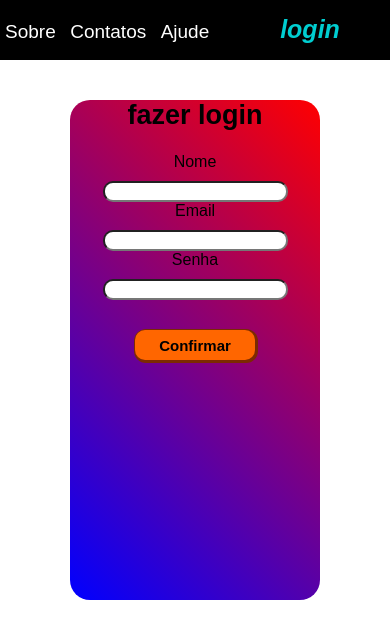
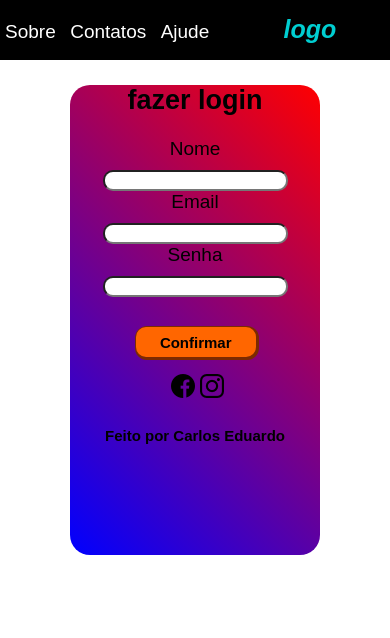
Before and after one commit to CarlosEduardoBastos/CriandoUmaAriaDeRegistro, a plain HTML site: page index.html in a window 390 px wide. Drawn offline with Linux system fonts and the light colour scheme.

Commit message:
concluido o documento html e terminando o site para tela pequena

```diff
--- a/css/small-screen.css
+++ b/css/small-screen.css
@@ -7,9 +7,15 @@
     #menu{
         position: absolute;
         left: -40px;
-
     }
     #menu ul li a{
         font-size: 19px;
     }
+    #caixa{
+        font-size: 19px;
+        width: 250px;
+        height: 470px;
+        position: relative;
+        bottom: 15px;
+    }
 }
--- a/css/style.css
+++ b/css/style.css
@@ -36,9 +36,13 @@ header{
     text-align: center;
     border-radius: 20px ;
     margin: 0 auto;
-    width: 250px;
+    width: 300px;
     height: 500px;
     background: linear-gradient(45deg, blue,red);
+}
+h3{
+    font-size: 15px;
+    margin-top: 70px;
 }
 @keyframes animeformulario{
     0%{
@@ -67,6 +71,7 @@ button{
     box-shadow: 1px 1px 0 2px #7c2a01;
     border: 0;
     margin-top: 30px;
+    margin-left: 60px;
     width: 120px;
     height: 30px;
     transition: box-shadow 0.2s ease,transform 0.2s ease;
@@ -83,3 +88,9 @@ input{
 input,button:focus{
     outline: none;
 }
+/*ícone*/
+img{
+    position: relative;
+    top: 50px;
+    right: 90px;
+}
--- a/index.html
+++ b/index.html
@@ -6,7 +6,6 @@
     <title>Document</title>
     <link rel="stylesheet" href="./css/style.css">
     <link rel="stylesheet" href="./css/small-screen.css">
-
 </head>
 <body>
     <header>
@@ -17,7 +16,7 @@
                <li><a href="ajude.html">Ajude</a></li>
             </ul>
         </nav>
-        <h1 id="logo">login</h1>
+        <h1 id="logo">logo</h1>
     </header>
     <section id="caixa">
         <sction id="caixa__login">
@@ -29,6 +28,9 @@
             <legend>Senha</legend>
             <input type="password" name="senha" id="senha">
             <button onclick="confirmar()">Confirmar</button>
+            <a href="https://www.facebook.com/"><img src="/img/facebook.png"></a>
+            <a href="https://www.instagram.com/" ><img src="img/instagram-logo.png"></a>
+            <h3>Feito por Carlos Eduardo</h3>
         </sction>
     </section>
 </body>
```
Also changed, not shown: img/facebook.png (added), img/instagram-logo.png (added).
